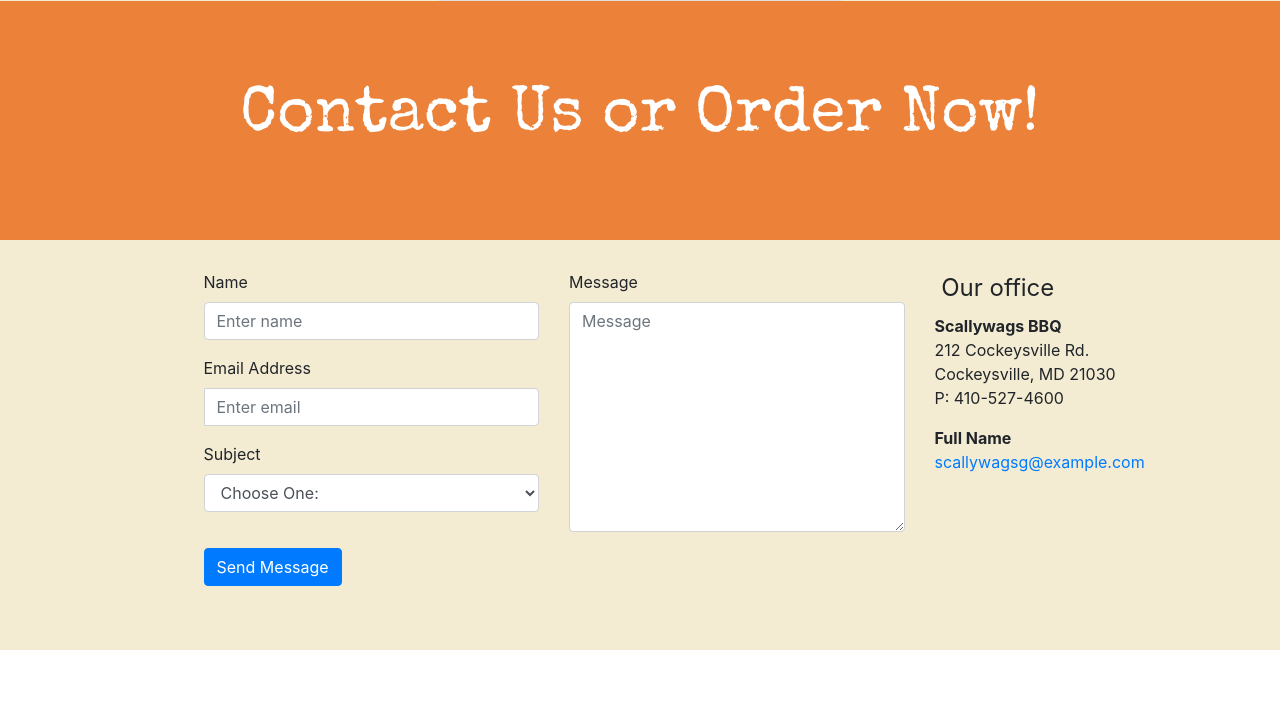
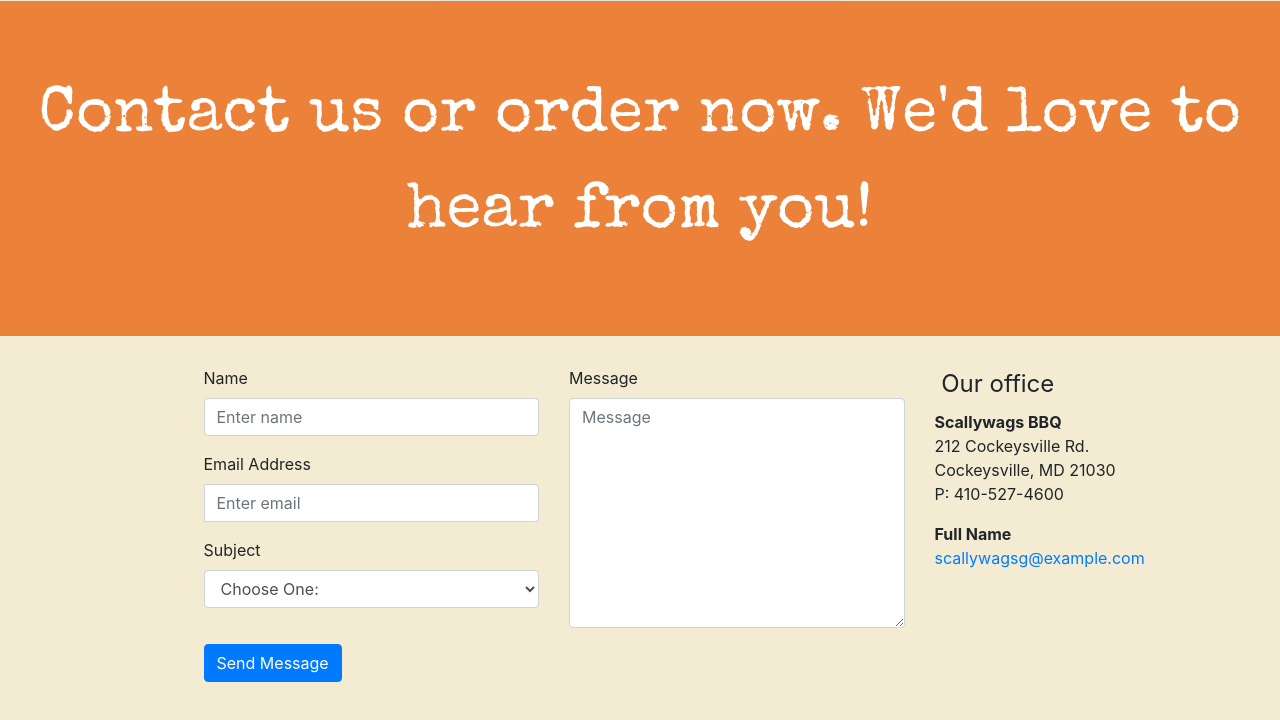
Before and after one commit to mhouk2982/swbbq, a plain HTML site: page index.html in a window 1280 px wide. Shown: the part 6218-6938 px from the top of the page. Before the commit the page ends 6868 px from the top, so only its background shows below. Drawn offline with nearby package versions, Linux system fonts and the light colour scheme; a script that the page names is missing; some icons are missing.

Commit message:
Update index.html

```diff
--- a/index.html
+++ b/index.html
@@ -315,7 +315,7 @@
 
 
       <div class="contact-heading">
-        <p>Contact Us or Order Now!</p>
+        <p>Contact us or order now. We'd love to hear from you!</p>
       </div>
 
     </div>
```
